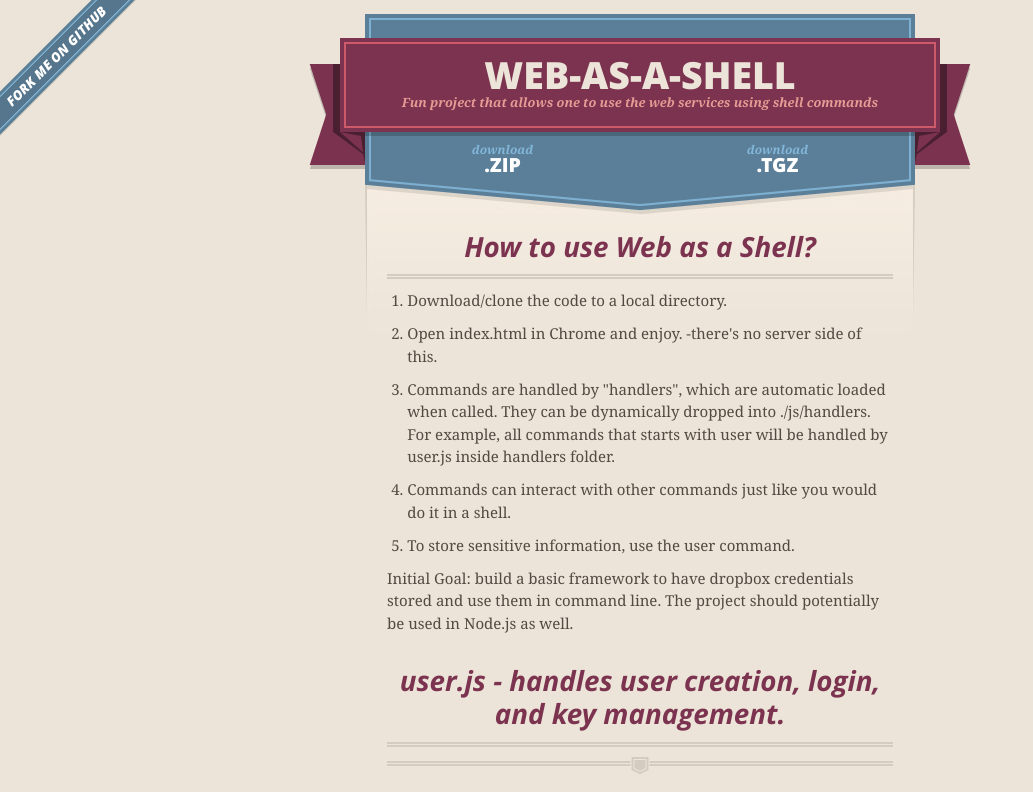
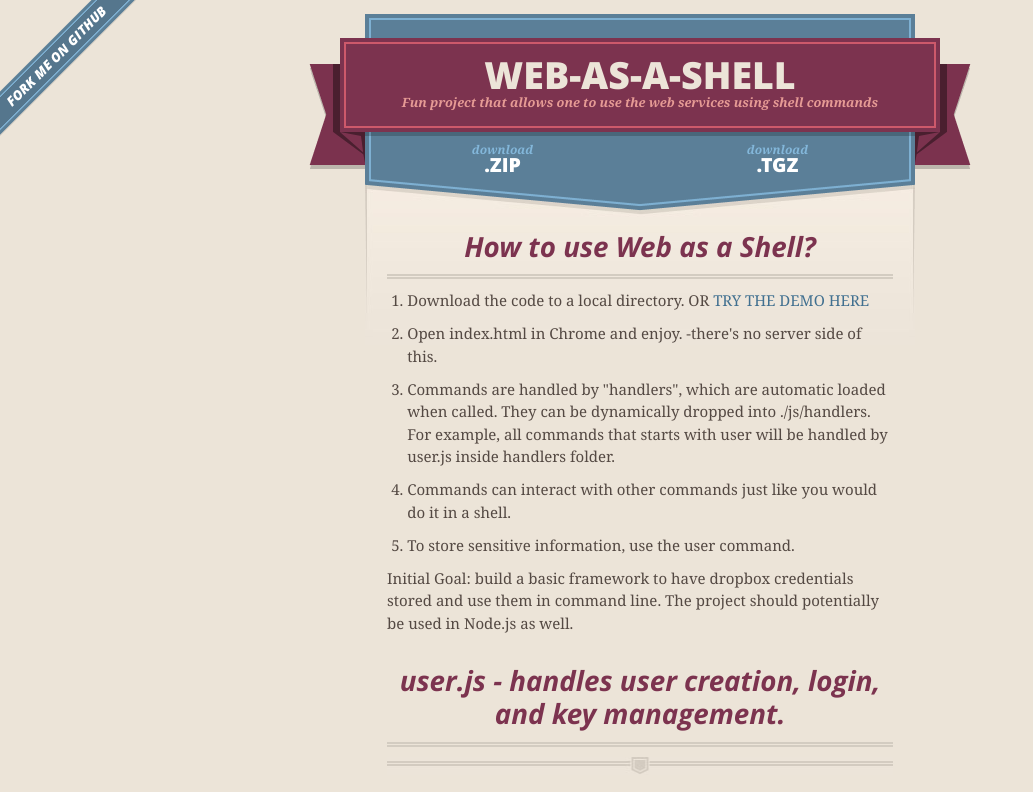
Before and after one commit to edisonw/Web-as-a-Shell, a plain HTML site: page index.html in a window 1280 px wide. Shown: the top 792 px of the page, without its empty margins (0-1033 px from the left). Drawn offline with nearby package versions, Linux system fonts and the light colour scheme.

Commit message:
adding demo page

```diff
--- a/index.html
+++ b/index.html
@@ -47,7 +47,7 @@
         <h3>How to use Web as a Shell?</h3>
 
 <ol>
-<li><p>Download/clone the code to a local directory.</p></li>
+<li><p>Download the code to a local directory. OR <a href="./demo" target="_blank">TRY THE DEMO HERE</a></p></li>
 <li><p>Open index.html in Chrome and enjoy. -there's no server side of this. </p></li>
 <li><p>Commands are handled by "handlers", which are automatic loaded when called. They can be dynamically dropped into ./js/handlers. For example, all commands that starts with user will be handled by user.js inside handlers folder.</p></li>
 <li><p>Commands can interact with other commands just like you would do it in a shell.</p></li>
```
